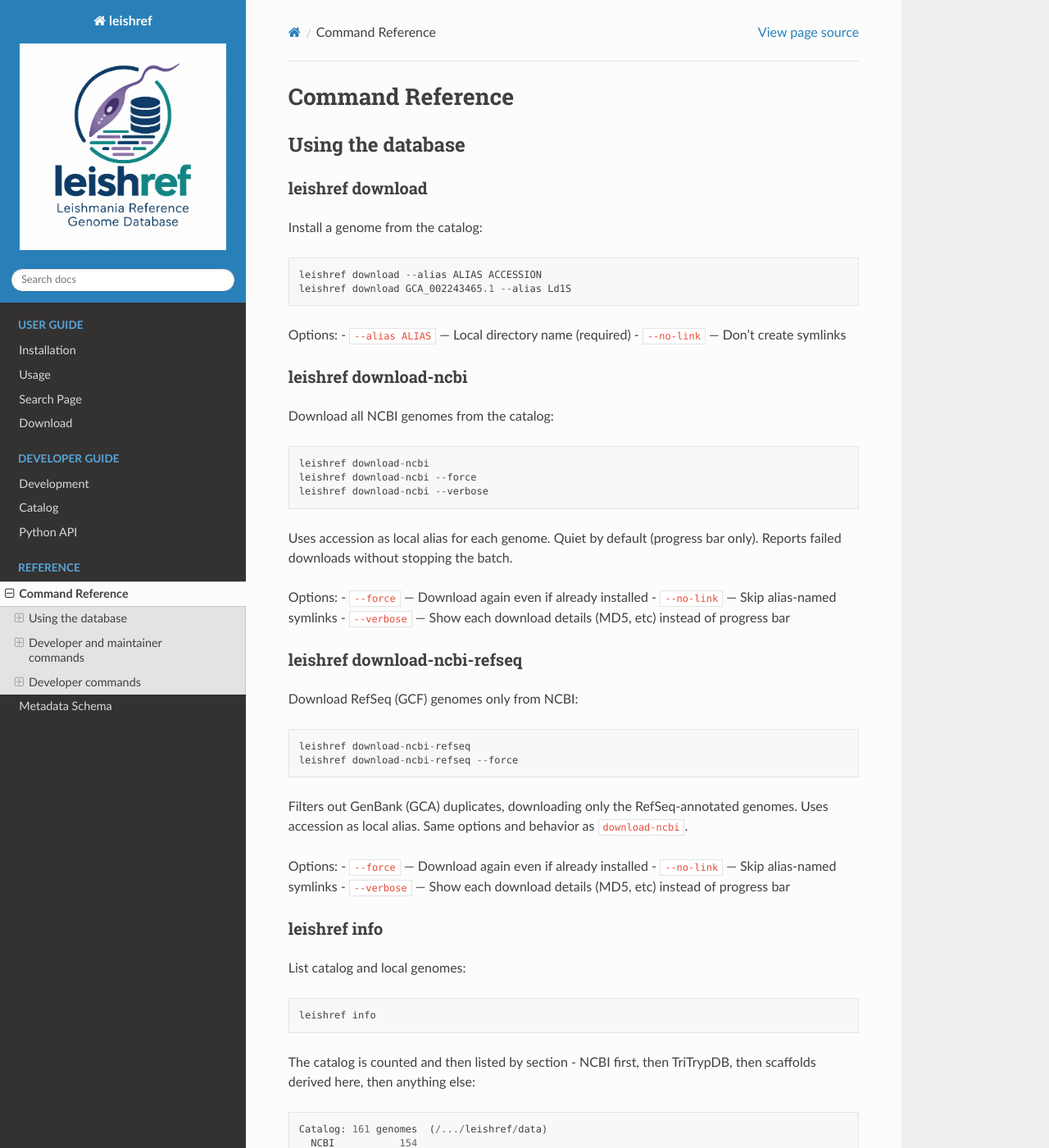
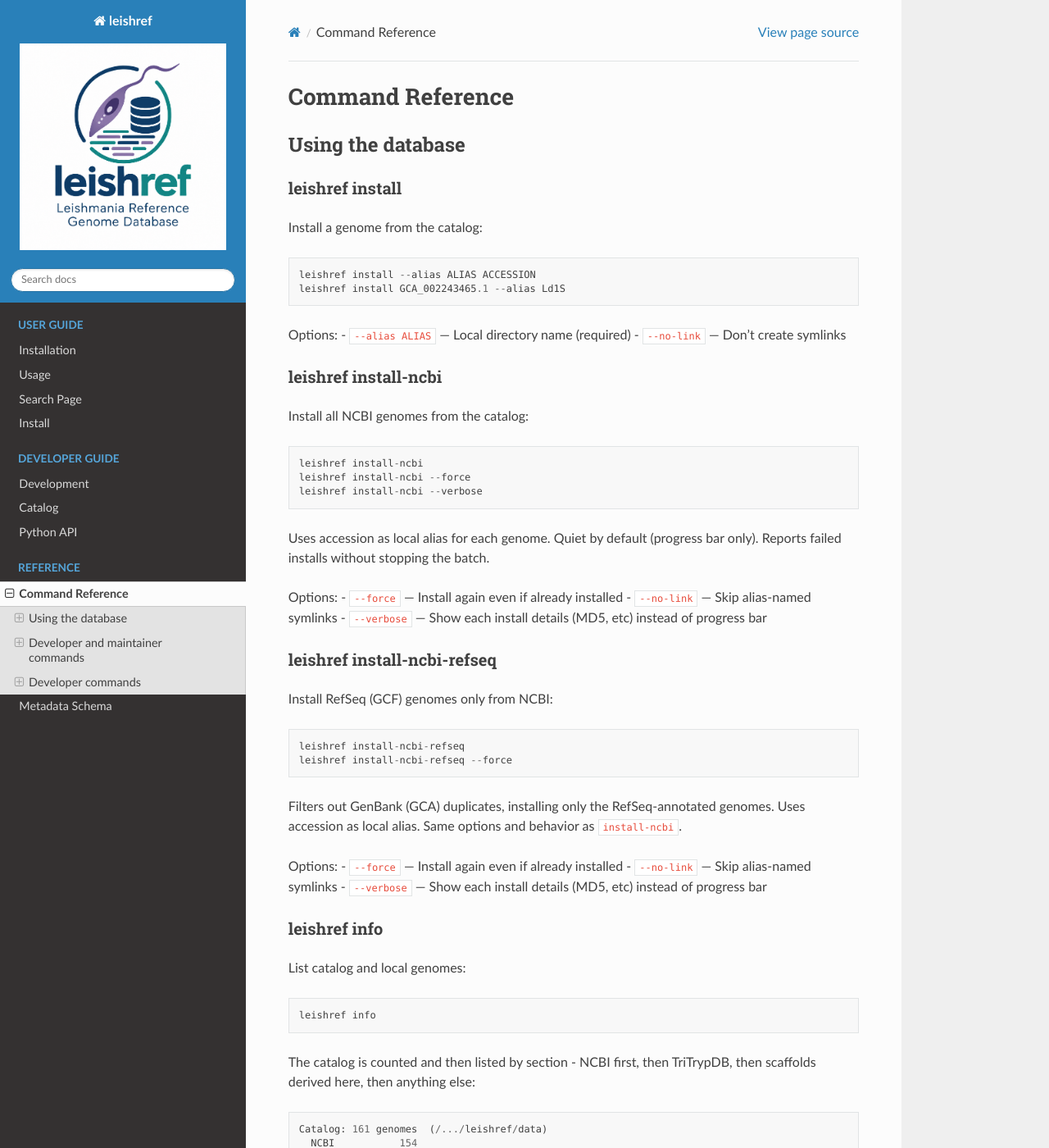
Before and after one commit to cokelaer/leishref, a Sphinx documentation site: the page built from docs/commands.rst, in a window 1280 px wide and 1400 px high. Shown: the whole window at 82% size. Built offline with Sphinx 7.4.7 and the Read the Docs theme 3.1.0, drawn with Linux system fonts in a browser that asks for light colours.

Commit message:
Rename download commands to install: more semantically accurate
Rationale: 'install' better describes the operation (make available locally)
than 'download' (fetch from remote). Affects all download-related commands:
- leishref download → leishref install
- leishref download-ncbi → leishref install-ncbi
- leishref download-ncbi-refseq → leishref install-ncbi-refseq

Updated CLI help text, function names, docs, and examples throughout.
Help strings now use 'install' and 'installed' instead of 'download'.

```diff
--- a/docs/catalog.rst
+++ b/docs/catalog.rst
@@ -76,13 +76,13 @@ Alias format: species code (L + 1-2 letters: Ld, Lm, Li, Ltr, etc.) plus strain
 ``MCAN`` = canine; ``MCEB`` = other mammal; ``MDAS`` = rodent. The full format
 ``HOST/COUNTRY/YEAR/ID`` encodes epidemiology and is retained in aliases for traceability.
 
-Use aliases in search, download, and info commands.
+Use aliases in search, install, and info commands.
 
 **Aliases are not frozen.** They may change to fix typos, adopt better naming conventions,
-or reflect biology more clearly. When you download a genome with a catalog alias (e.g.,
-``leishref download --alias Ld1S Ld1S``), the actual accession (e.g., ``GCA_000227135.2``)
+or reflect biology more clearly. When you install a genome with a catalog alias (e.g.,
+``leishref install --alias Ld1S Ld1S``), the actual accession (e.g., ``GCA_000227135.2``)
 is recorded in ``accessions.txt``. Restoring from ``accessions.txt`` retrieves the same
-genome by accession, which is stable—but a re-download might assign it a different alias
+genome by accession, which is stable—but a re-install might assign it a different alias
 if ``aliases.txt`` changed. For reproducible scripts, refer to genomes by accession, not
 by alias.
 
--- a/docs/commands.rst
+++ b/docs/commands.rst
@@ -4,50 +4,50 @@ Command Reference
 Using the database
 ------------------
 
-leishref download
+leishref install
 ~~~~~~~~~~~~~~~~~
 
 Install a genome from the catalog::
 
-    leishref download --alias ALIAS ACCESSION
-    leishref download GCA_002243465.1 --alias Ld1S
+    leishref install --alias ALIAS ACCESSION
+    leishref install GCA_002243465.1 --alias Ld1S
 
 Options:
 - ``--alias ALIAS`` — Local directory name (required)
 - ``--no-link`` — Don't create symlinks
 
-leishref download-ncbi
-~~~~~~~~~~~~~~~~~~~~~~
+leishref install-ncbi
+~~~~~~~~~~~~~~~~~~~~~
 
-Download all NCBI genomes from the catalog::
+Install all NCBI genomes from the catalog::
 
-    leishref download-ncbi
-    leishref download-ncbi --force
-    leishref download-ncbi --verbose
+    leishref install-ncbi
+    leishref install-ncbi --force
+    leishref install-ncbi --verbose
 
 Uses accession as local alias for each genome. Quiet by default (progress bar only).
-Reports failed downloads without stopping the batch.
+Reports failed installs without stopping the batch.
 
 Options:
-- ``--force`` — Download again even if already installed
+- ``--force`` — Install again even if already installed
 - ``--no-link`` — Skip alias-named symlinks
-- ``--verbose`` — Show each download details (MD5, etc) instead of progress bar
+- ``--verbose`` — Show each install details (MD5, etc) instead of progress bar
 
-leishref download-ncbi-refseq
-~~~~~~~~~~~~~~~~~~~~~~~~~~~~~
+leishref install-ncbi-refseq
+~~~~~~~~~~~~~~~~~~~~~~~~~~~~
 
-Download RefSeq (GCF) genomes only from NCBI::
+Install RefSeq (GCF) genomes only from NCBI::
 
-    leishref download-ncbi-refseq
-    leishref download-ncbi-refseq --force
+    leishref install-ncbi-refseq
+    leishref install-ncbi-refseq --force
 
-Filters out GenBank (GCA) duplicates, downloading only the RefSeq-annotated genomes.
-Uses accession as local alias. Same options and behavior as ``download-ncbi``.
+Filters out GenBank (GCA) duplicates, installing only the RefSeq-annotated genomes.
+Uses accession as local alias. Same options and behavior as ``install-ncbi``.
 
 Options:
-- ``--force`` — Download again even if already installed
+- ``--force`` — Install again even if already installed
 - ``--no-link`` — Skip alias-named symlinks
-- ``--verbose`` — Show each download details (MD5, etc) instead of progress bar
+- ``--verbose`` — Show each install details (MD5, etc) instead of progress bar
 
 leishref info
 ~~~~~~~~~~~~~
--- a/pyproject.toml
+++ b/pyproject.toml
@@ -46,6 +46,7 @@ rich-click = "^1.8"
 pydantic = "^2.0"
 requests = "^2.25"
 pyyaml = "^6.0"
+tqdm = "^4.60"
 
 [tool.poetry.group.dev.dependencies]
 pytest = "^7.0"
```
Also changed, not shown: docs/download.rst (+19 -19 lines), docs/search.rst (+25 -0 lines), 4 other files.
